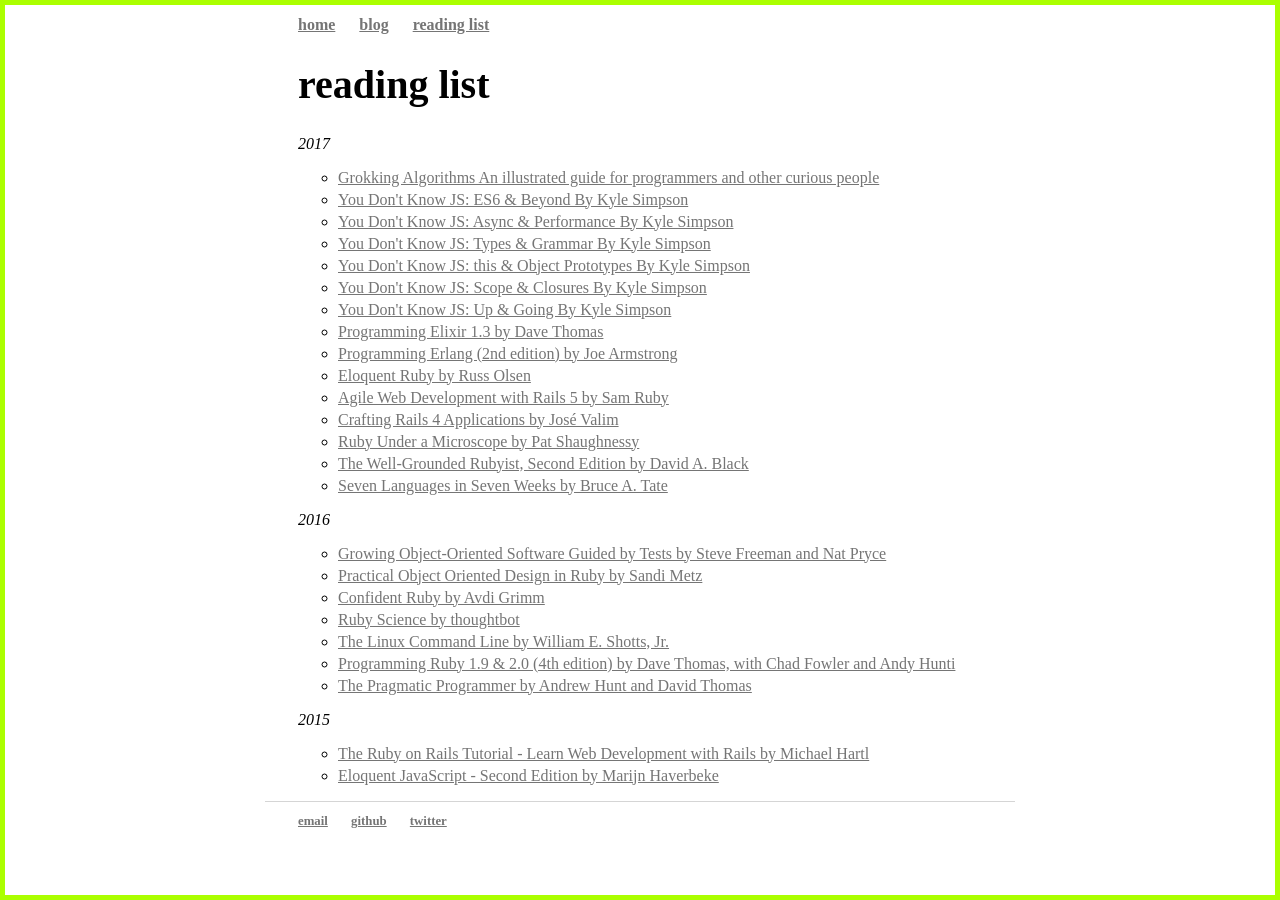
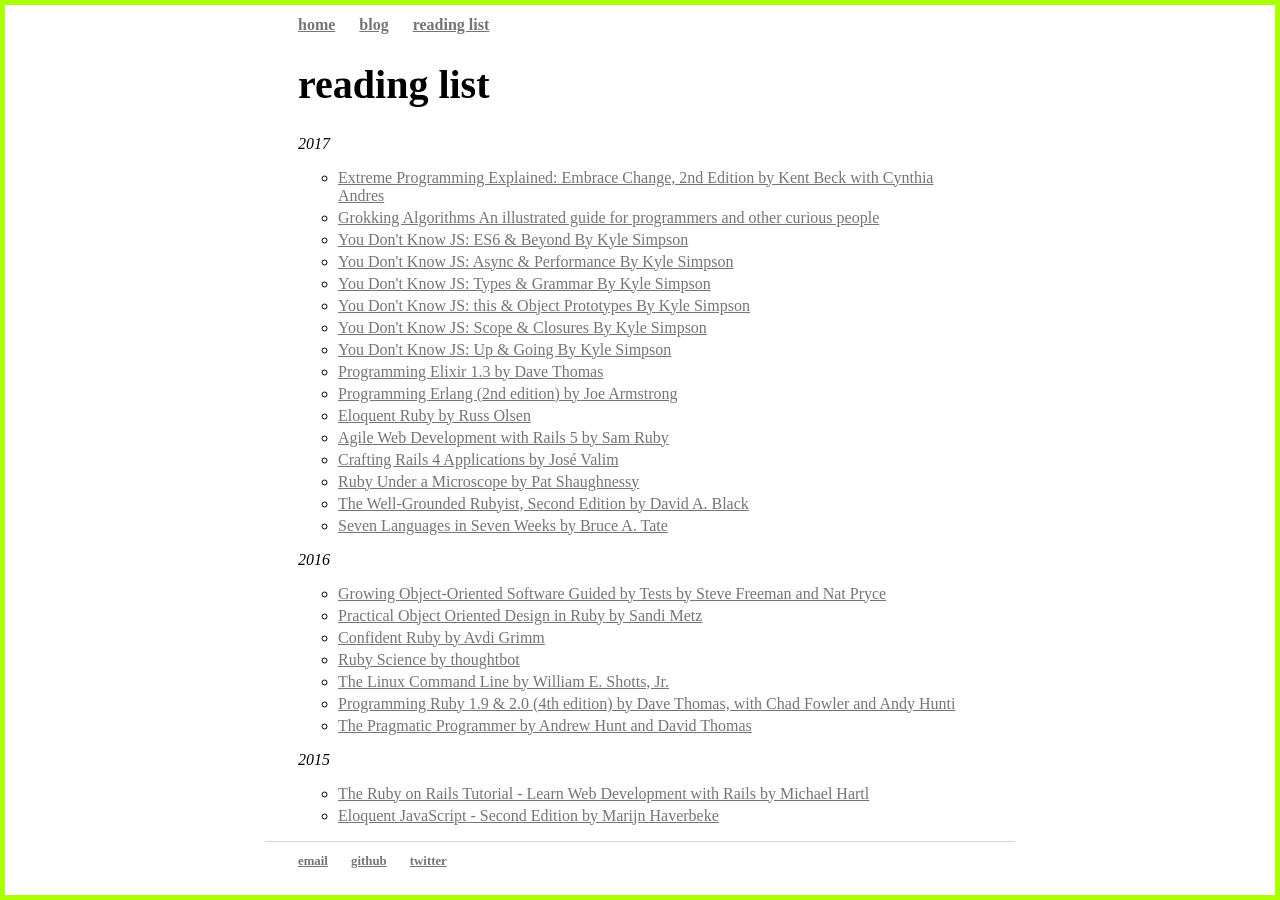
Before and after one commit to devinrm/devinrm.github.io, a Jekyll site: the page built from reading-list/index.html, in a window 1280 px wide. Built offline with Jekyll 4.4.1, drawn with Linux system fonts in a browser that asks for light colours; some web fonts are replaced.

Commit message:
Add new books

```diff
--- a/reading-list/index.html
+++ b/reading-list/index.html
@@ -6,6 +6,11 @@
 <div class="books">
   <em>2017</em>
   <ul class="yearbooks">
+    <li>
+      <a href="https://www.pearsonhighered.com/program/Beck-Extreme-Programming-Explained-Embrace-Change-2nd-Edition/PGM155384.html">
+        Extreme Programming Explained: Embrace Change, 2nd Edition by Kent Beck with Cynthia Andres
+      </a>
+    </li>
     <li>
       <a href="https://www.manning.com/books/grokking-algorithms">
         Grokking Algorithms An illustrated guide for programmers and other curious people
```
